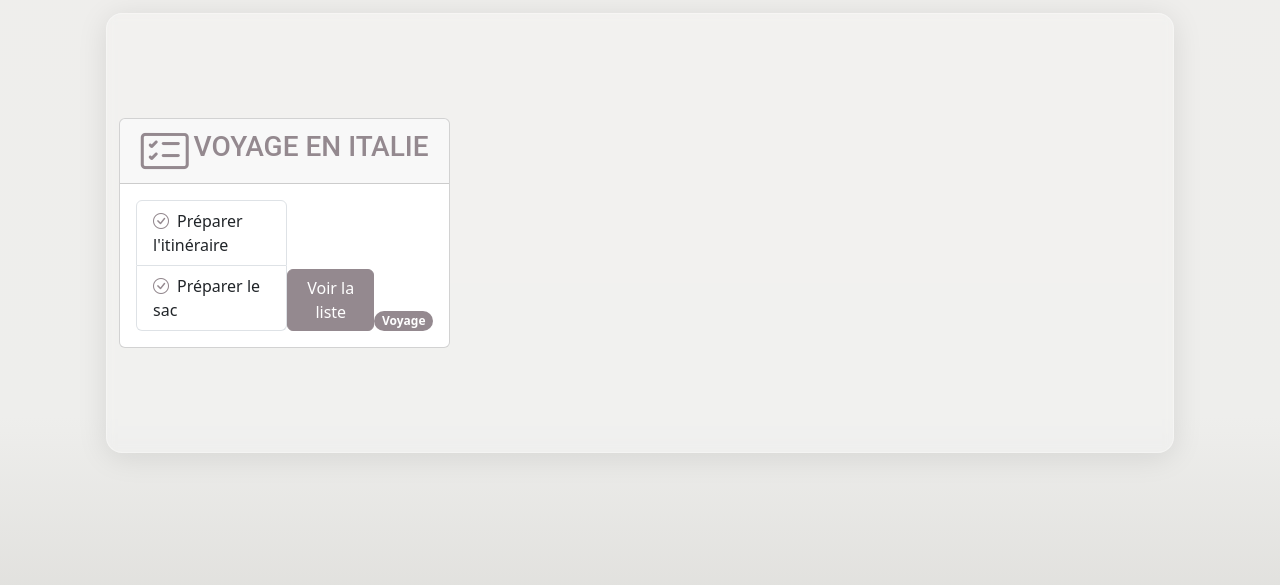
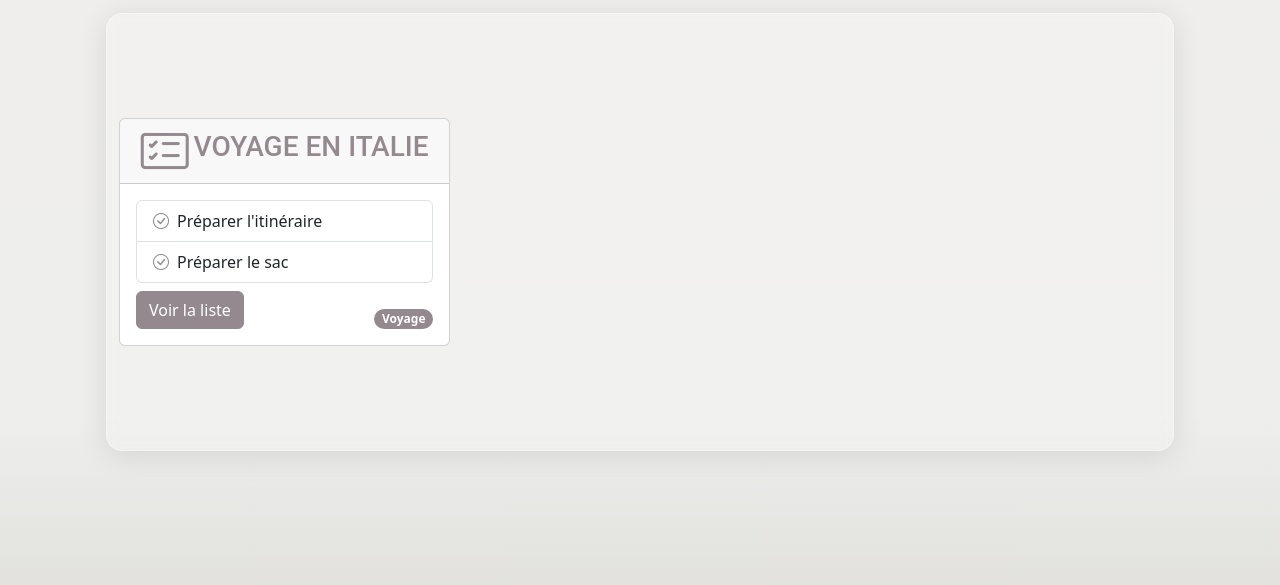
Before and after one commit to chkpr/check_it, a PHP site: page /mes-listes.php in a window 1280 px wide. Shown: the part 382-967 px from the top of the page. Run offline with PHP 8.4, Linux system fonts and the light colour scheme; the visitor is signed in with stand-in values (Sample User, id 1); data comes from the database, SQL or seed files in the repository; some libraries are stand-ins or nearby versions.

Commit message:
changed css on lists view page

```diff
--- a/mes-listes.php
+++ b/mes-listes.php
@@ -32,7 +32,7 @@
                                 <i class="bi bi-card-checklist"></i>
                                 <h3 class="card-title"><?=$list['title']?></h3>
                             </div>
-                            <div class="card-body d-flex justify-content-between align-items-end">
+                            <div class="card-body d-flex flex-column">
                                 <?php $items = getListItems($pdo, $list['id']); ?>
                                 <?php if ($items) { ?>
                                 <ul class="list-group">
@@ -42,8 +42,8 @@
                                         <?php } ?>
                                 </ul>
                                 <?php } ?>
+                                <div class="d-flex justify-content-between align-items-end mt-2">
                                 <a href="ajout-modification-liste.php?id=<?=$list['id']?>" class="btn btn-primary">Voir la liste</a>
-                                <div>
                                     <span class="badge rounded-pill text-bg-primary">
                                         <i class="bi <?=$list['category_icon']?>"></i>
                                     <?=$list['category_name']?>
```
